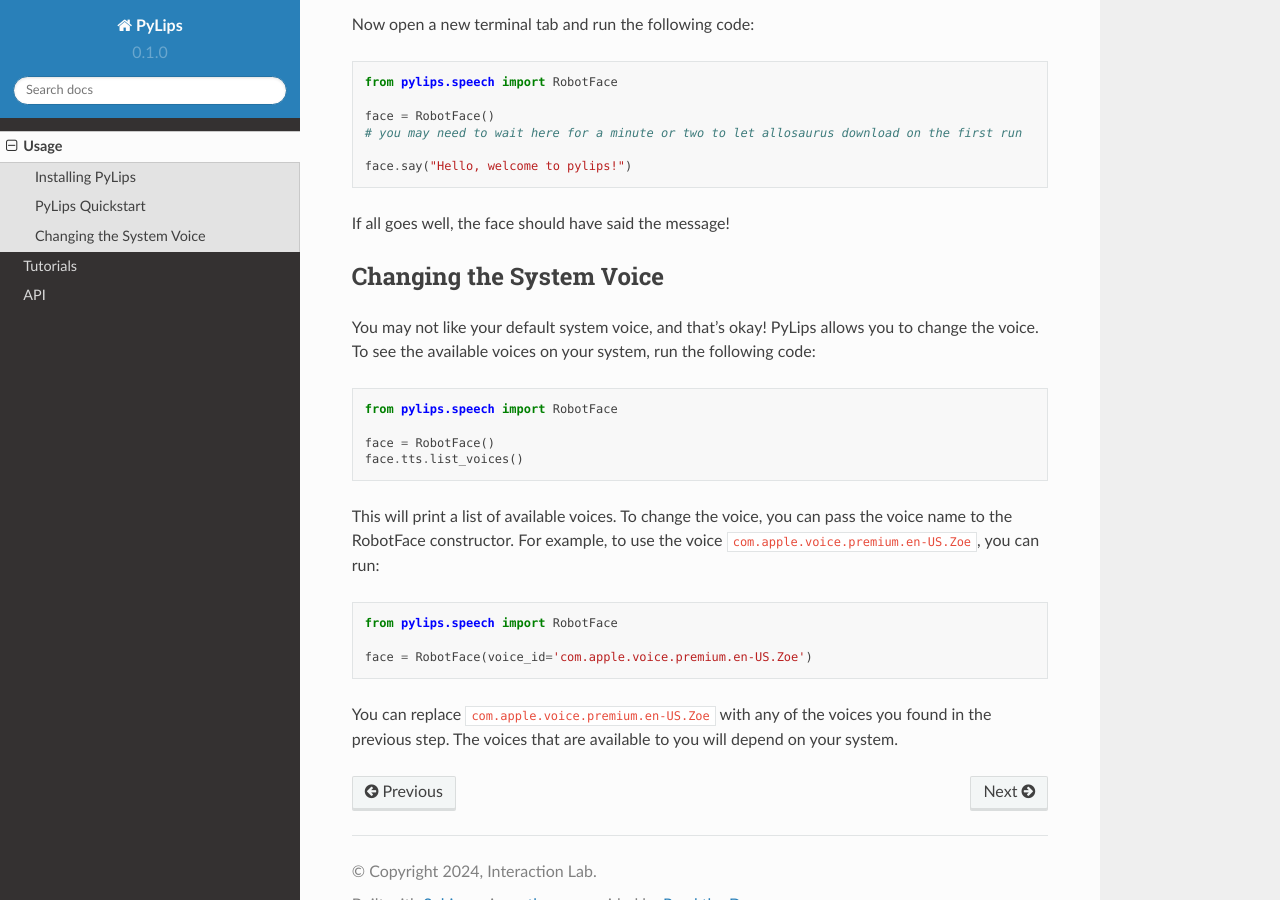
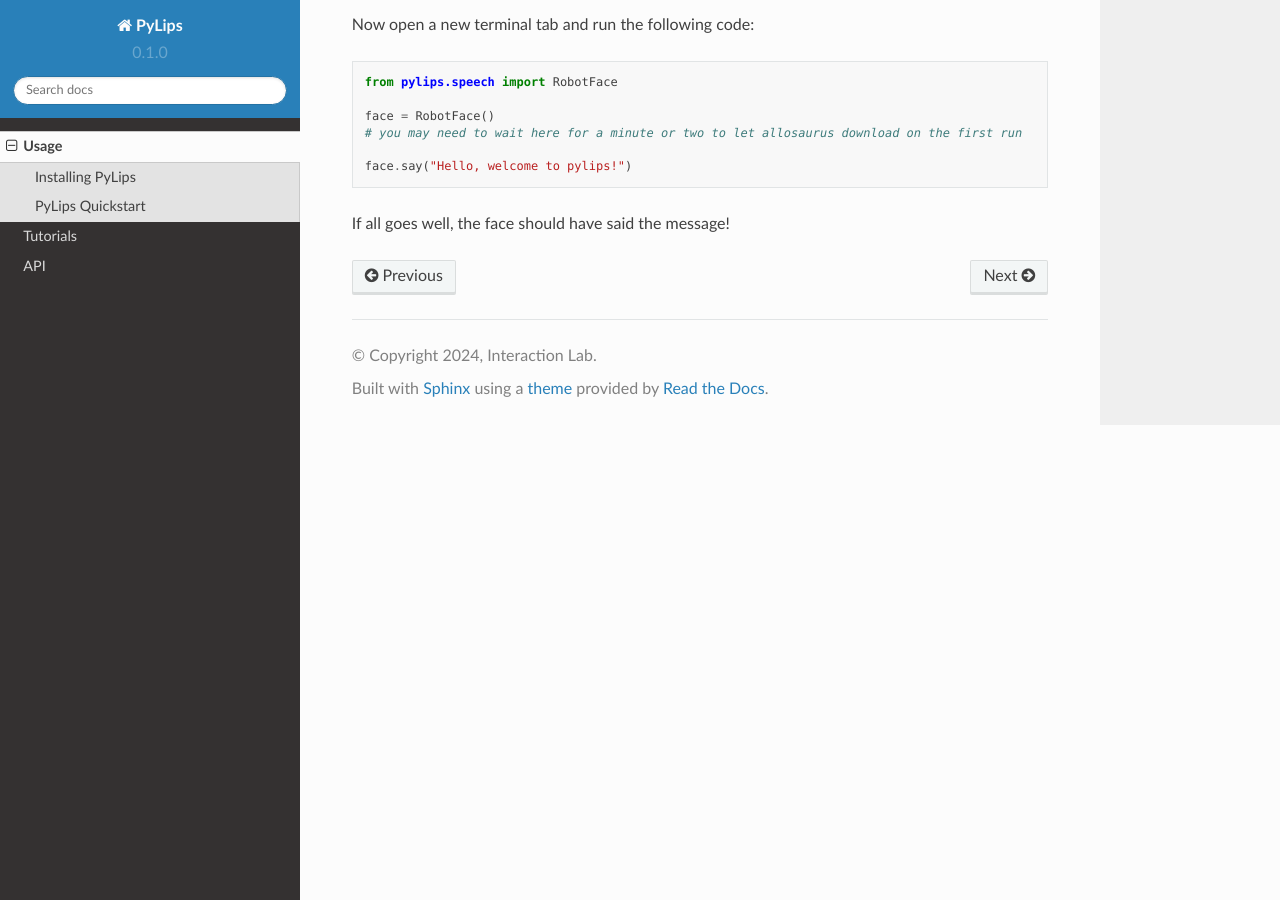
Before and after one commit to interaction-lab/PyLips, a Sphinx documentation site: the page built from docs/source/usage.rst, in a window 1280 px wide and 900 px high, scrolled down 844 px. Built offline with Sphinx 7.4.7 and the Read the Docs theme 2.0.0, drawn with Linux system fonts in a browser that asks for light colours; some of the changed lines change nothing that is shown.

Commit message:
comments out voice changing usage, since it doesn't work for linux yet

```diff
--- a/docs/source/usage.rst
+++ b/docs/source/usage.rst
@@ -51,26 +51,26 @@ Now open a new terminal tab and run the following code:
 If all goes well, the face should have said the message!
 
 
-Changing the System Voice
-----------------
-You may not like your default system voice, and that's okay! PyLips allows you to change the voice.
-To see the available voices on your system, run the following code:
+.. Changing the System Voice
+.. ----------------
+.. You may not like your default system voice, and that's okay! PyLips allows you to change the voice.
+.. To see the available voices on your system, run the following code:
 
-.. code-block:: python
+.. .. code-block:: python
 
-   from pylips.speech import RobotFace
+..    from pylips.speech import RobotFace
 
-   face = RobotFace()
-   face.tts.list_voices()
+..    face = RobotFace()
+..    face.tts.list_voices()
 
-This will print a list of available voices. To change the voice, you can pass the voice name to the
-RobotFace constructor. For example, to use the voice ``com.apple.voice.premium.en-US.Zoe``, you can run:
+.. This will print a list of available voices. To change the voice, you can pass the voice name to the
+.. RobotFace constructor. For example, to use the voice ``com.apple.voice.premium.en-US.Zoe``, you can run:
 
-.. code-block:: python
+.. .. code-block:: python
 
-   from pylips.speech import RobotFace
+..    from pylips.speech import RobotFace
 
-   face = RobotFace(voice_id='com.apple.voice.premium.en-US.Zoe')
+..    face = RobotFace(voice_id='com.apple.voice.premium.en-US.Zoe')
 
-You can replace ``com.apple.voice.premium.en-US.Zoe`` with any of the voices you found in the previous step.
-The voices that are available to you will depend on your system.
+.. You can replace ``com.apple.voice.premium.en-US.Zoe`` with any of the voices you found in the previous step.
+.. The voices that are available to you will depend on your system.
```
